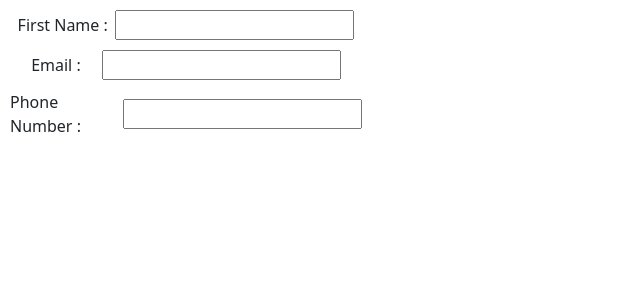
After one commit to Rog99/Ecommerce-Django, a Django app: page /verify/email/ in a window 1280 px wide. The commit adds this page. Shown: the top 300 px of the page, without its empty margins (0-640 px from the left). Run offline with Django 4.2, Linux system fonts and the light colour scheme; some libraries are stand-ins or nearby versions.

Commit message:
profile page added

```diff
--- /dev/null
+++ b/assets/styles/profile_page.css
@@ -0,0 +1,7 @@
+.input_box{
+    width: 22rem;
+    display :flex;
+    justify-content: space-evenly;
+    align-items: center;
+    margin: 10px;
+}
--- a/authentication/urls.py
+++ b/authentication/urls.py
@@ -8,5 +8,8 @@ urlpatterns = [
     path('signup/', views.SignUpPage.as_view()),
     path('signin/', views.LoginPage.as_view()),
     path('logout-user/', views.logout_view),
-    path('get-user/', views.get_user)
+    path('get-user/', views.get_user),
+    path('profile/', views.ProfilePage.as_view()),
+    path('verify/email/', views.ProfilePage.as_view()),
+    path('verify/phone-number/', views.ProfilePage.as_view())
 ]
--- a/authentication/views.py
+++ b/authentication/views.py
@@ -11,9 +11,15 @@ import time
 from django.core.files.storage import FileSystemStorage
 from django.http import HttpResponse
 from random import random
+from datetime import datetime
+from django.views import View
 import json
 
 # Create your views here.
+
+
+def generate_key(key):
+    return str(key) + str(datetime.date(datetime.now())) + "CPGVXNY5LW5M6ZPV7ICRP7RRY5XL2EPD"
 
 
 class Index(TemplateView):
@@ -85,8 +91,7 @@ class SignUpPage(TemplateView):
             data = request.POST
             user = CustomUser(
                 email=data["email"],
-                full_name=data["full_name"],
-                phone_number=data["phone_number"]
+                full_name=data["full_name"]
             )
             user.set_password(data["password"])
             try:
@@ -132,16 +137,29 @@ class LoginPage(TemplateView):
             return redirect('/signin')
 
 
+class ProfilePage(TemplateView):
+    def get(self, request):
+        return render(request, 'pages/profile_page.html', {"user": request.user})
+
+
 def logout_view(request):
     logout(request)
     return redirect("/signin")
 
 
 def get_user(request):
-    # try:
     json_object = json.dumps({"user_id": request.user.id}, indent=4).encode('utf-8')
     print(json_object)
     return HttpResponse(json_object, content_type='application/json')
 
-    # except TypeError:
-    #     return redirect('/signin')
+
+class EmailVerification(View):
+
+    def post(self, request):
+        pass
+
+
+class PhoneNumberVerification(TemplateView):
+
+    def get(self, request):
+        return render(request, 'pages/phone_verification.html')
--- a/products/views.py
+++ b/products/views.py
@@ -2,6 +2,8 @@ from django.shortcuts import render, redirect
 from django.views.generic import TemplateView
 from .models import ProductTags, ProductDetails
 from authentication.models import CustomUser
+from django.contrib.auth.tokens import PasswordResetTokenGenerator
+import six
 
 # Create your views here.
 products_routes = {
--- a/templates/pages/home.html
+++ b/templates/pages/home.html
@@ -39,6 +39,7 @@
             <ul class="dropdown-menu" aria-labelledby="navbarDropdown">
               <li><a class="dropdown-item" href="/logout-user">Logout</a></li>
               <li><a class="dropdown-item" href="/manage-products">Manage Products</a></li>
+              <li><a class="dropdown-item" href="/profile">My Profile</a></li>
             </ul>
             <li class="nav-item">
               <a class="nav-link" href="sell">Sell Product</a>
--- /dev/null
+++ b/templates/pages/profile_page.html
@@ -0,0 +1,22 @@
+{% extends '../index.html' %}
+
+{% block content %}
+{% load static %}
+
+<link rel="stylesheet" href="{% static 'styles/profile_page.css' %}"/>
+<div>
+    <div class="input_box">
+        <label for="first_name">First Name :</label>
+        <input name="first_name" id="first_name" value="{{ user.full_name }}" />
+    </div>
+    <div class="input_box">
+        <label for="email">Email :</label>
+        <input name="email" id="email" value="{{ user.email }}" />
+    </div>
+    <div class="input_box">
+        <label for="phone_number">Phone Number :</label>
+        <input name="phone_number" id="phone_number" value="{{ user.phone_number }}" />
+    </div>
+
+</div>
+{% endblock %}
```
Also changed, not shown: authentication/models.py (+6 -3 lines), authentication/utils.py (added, +11 -0 lines), templates/pages/signup.html (+0 -11 lines), authentication/migrations/0005_customuser_is_verified.py (added), authentication/migrations/0006_alter_customuser_phone_number.py (added).
